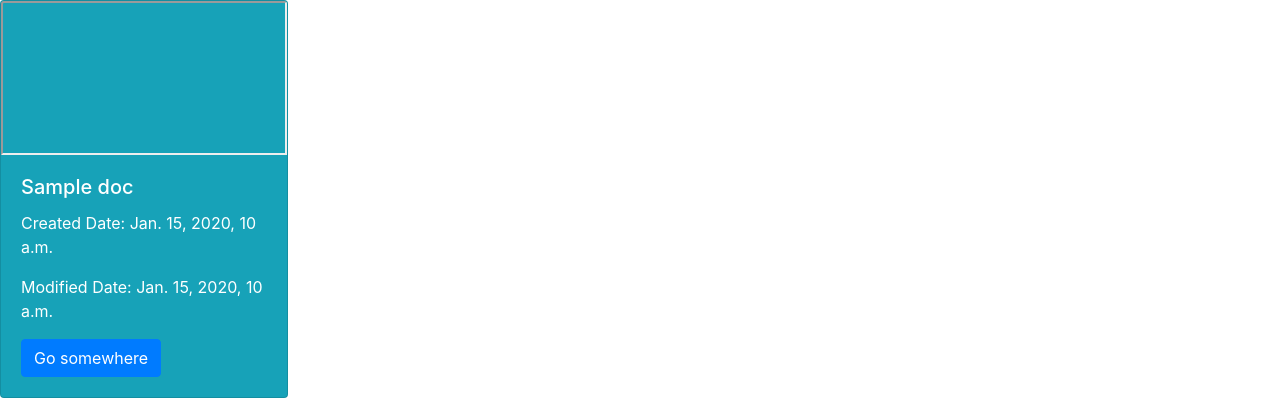
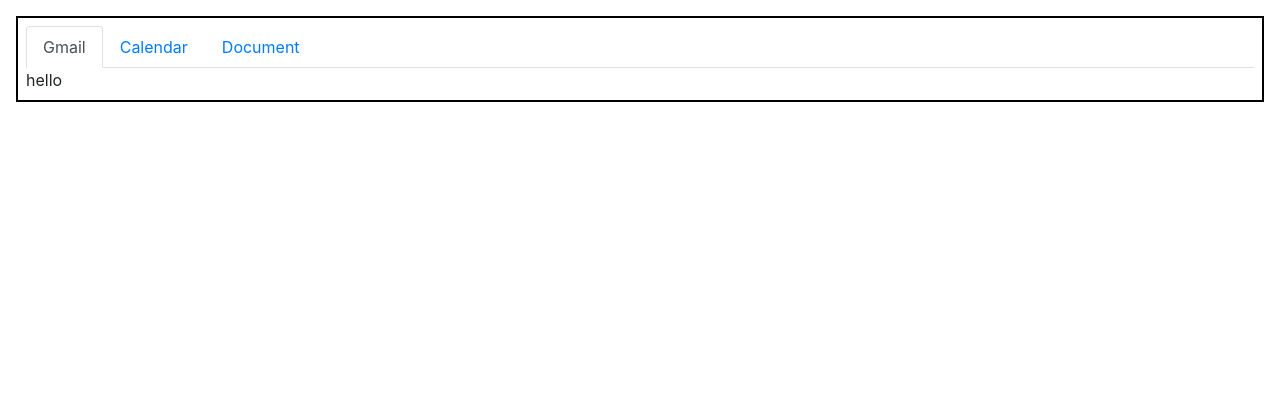
Before and after one commit to w4tson442/Fun-Google-Playground, a Django app: template Googlio/templates/front/dashboard.html in a window 1280 px wide. Shown: the top 420 px of the page. Run offline with Django 3.2, Linux system fonts and the light colour scheme; the template is opened without the code that fills it: most values are stand-ins (such as "Sample title", 1, 10 or a date in 2020); some libraries are stand-ins or nearby versions.

Commit message:
Add Jquery sciprt before Bootstrap Js. Also Framework for dashboard UI exists now

```diff
--- a/Googlio/templates/front/dashboard.html
+++ b/Googlio/templates/front/dashboard.html
@@ -3,8 +3,31 @@
 <head>
     <link rel="stylesheet" href="https://maxcdn.bootstrapcdn.com/bootstrap/4.0.0/css/bootstrap.min.css" integrity="sha384-Gn5384xqQ1aoWXA+058RXPxPg6fy4IWvTNh0E263XmFcJlSAwiGgFAW/dAiS6JXm" crossorigin="anonymous">
     <meta name="viewport" content="width=device-width, initial-scale=1, shrink-to-fit=no">
+    <!-- jquery bootstrap -->
+    <script src="https://ajax.googleapis.com/ajax/libs/jquery/3.5.1/jquery.min.js"></script>
+    <!-- bootstrap javascript -->
+    <script src="https://maxcdn.bootstrapcdn.com/bootstrap/4.0.0/js/bootstrap.min.js"></script>
+    <!-- reference dashboard.css 'static/front/css/dashboard.css' -->
+    {% load static %}
+    <link rel="stylesheet"  href="{% static 'front/css/dashboard.css' %}"></script>
+    <!-- reference dashboard.js 'static/front/js/dashboard.js' -->
+    <script src="{% static 'front/js/dashboard.js' %}"></script>
 </head>
 <body>
+    <div class="m-3 p-2" style="border: 2px solid black;">
+      <!-- NAV BAR -->
+      <nav>
+        <div class="nav nav-tabs" id="nav-tab" role="tablist">
+          <a class="nav-item nav-link active" id="nav-gmail-tab" data-toggle="tab" href="#nav-gmail" role="tab" aria-controls="nav-gmail" aria-selected="true">Gmail</a>
+          <a class="nav-item nav-link" id="nav-cal-tab" data-toggle="tab" href="#nav-cal" role="tab" aria-controls="nav-cal" aria-selected="false">Calendar</a>
+          <a class="nav-item nav-link" id="nav-doc-tab" data-toggle="tab" href="#nav-doc" role="tab" aria-controls="nav-doc" aria-selected="false">Document</a>
+        </div>
+      </nav>
+      <!-- NAV BAR CONTENTS -->
+      <div class="tab-content" id="nav-tabContent">
+        <div class="tab-pane fade show active" id="nav-gmail" role="tabpanel" aria-labelledby="nav-gmail-tab">hello</div>
+        <div class="tab-pane fade" id="nav-cal" role="tabpanel" aria-labelledby="nav-cal-tab">eh</div>
+        <div class="tab-pane fade" id="nav-doc" role="tabpanel" aria-labelledby="nav-doc-tab">
           {% if formatted_files %}
           {% for doc in formatted_files %}
           <div class="card text-white bg-info mb-3" style="width: 18rem;">
@@ -20,9 +43,8 @@
           {% else %}
           <h1> No Documents Available </h1>
           {% endif %}
+        </div>
+      </div>
+    </div>
 </body>
-<script src="https://code.jquery.com/jquery-3.2.1.slim.min.js" integrity="sha384-KJ3o2DKtIkvYIK3UENzmM7KCkRr/rE9/Qpg6aAZGJwFDMVNA/GpGFF93hXpG5KkN" crossorigin="anonymous"></script>
-<script src="https://cdnjs.cloudflare.com/ajax/libs/popper.js/1.12.9/umd/popper.min.js" integrity="sha384-ApNbgh9B+Y1QKtv3Rn7W3mgPxhU9K/ScQsAP7hUibX39j7fakFPskvXusvfa0b4Q" crossorigin="anonymous"></script>
-<script src="https://maxcdn.bootstrapcdn.com/bootstrap/4.0.0/js/bootstrap.min.js" integrity="sha384-JZR6Spejh4U02d8jOt6vLEHfe/JQGiRRSQQxSfFWpi1MquVdAyjUar5+76PVCmYl" crossorigin="anonymous"></script>
-<script src="https://ajax.googleapis.com/ajax/libs/jquery/3.5.1/jquery.min.js"></script>
 </html>
--- a/Googlio/templates/front/index.html
+++ b/Googlio/templates/front/index.html
@@ -3,9 +3,11 @@
 <head>
     <!-- jquery script -->
     <script src="https://ajax.googleapis.com/ajax/libs/jquery/3.5.1/jquery.min.js"></script>
-    <!-- reference Index.css 'static/front/css/index.css' -->
+    <!-- reference index.css 'static/front/css/index.css' -->
     {% load static %}
     <link rel="stylesheet"  href="{% static 'front/css/index.css' %}"></script>
+    <!-- reference index.js 'static/front/js/index.js' -->
+    <script src="{% static 'front/js/index.js' %}"></script>
     <!-- Bootstrap Reference -->
     <link href="https://cdn.jsdelivr.net/npm/bootstrap@5.0.0-beta1/dist/css/bootstrap.min.css" rel="stylesheet" integrity="sha384-giJF6kkoqNQ00vy+HMDP7azOuL0xtbfIcaT9wjKHr8RbDVddVHyTfAAsrekwKmP1" crossorigin="anonymous">
 </head>
```
Also changed, not shown: Googlio/static/front/css/dashboard.css (added), Googlio/static/front/js/dashboard.js (added), Googlio/static/front/js/index.js (added). Lines whose indentation alone changed are shown as unchanged.
